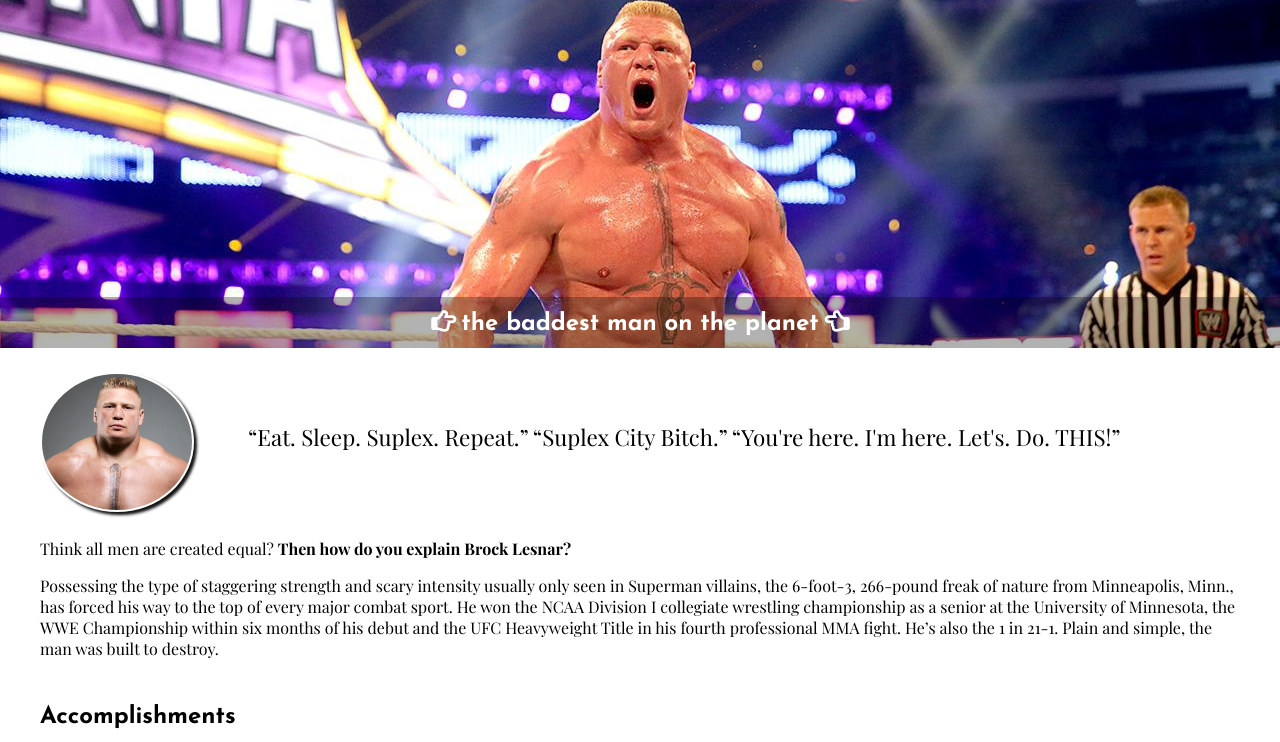
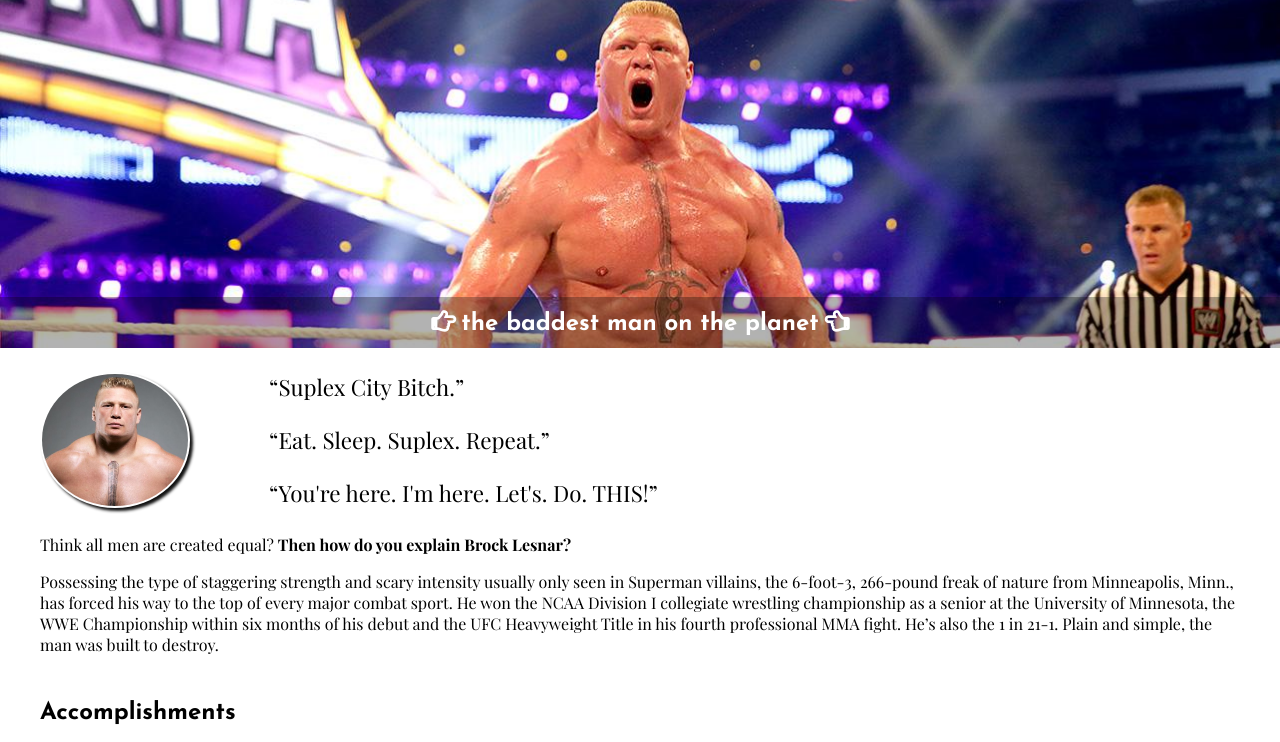
Before and after one commit to brunofbrito/brock-lesnar-profile-page, a plain HTML site: page index.html in a window 1280 px wide. Shown: the part 168-910 px from the top of the page. Drawn offline with nearby package versions, Linux system fonts and the light colour scheme.

Commit message:
Com Flexbox

```diff
--- a/index.html
+++ b/index.html
@@ -22,10 +22,16 @@
 		<h3>the baddest man on the planet</h3>
 	</div>
 	<div class="content">
-		<img src="img/brock-lesnar.jpg" class="profilepic">
-		<q>Eat. Sleep. Suplex. Repeat.</q>
-		<q>Suplex City Bitch.</q>
-		<q>You're here. I'm here. Let's. Do. THIS!</q>
+		<div class="flexbox">
+			<div class="fleximage">
+				<img src="img/brock-lesnar.jpg" class="profilepic">
+				</div>
+			<div class="flexquote">
+			<q>Suplex City Bitch.</q><br>
+			<q>Eat. Sleep. Suplex. Repeat.</q><br>
+			<q>You're here. I'm here. Let's. Do. THIS!</q>
+		</div>
+		</div>
 		<div class="description">
 			<p>Think all men are created equal? <strong>Then how do you explain Brock Lesnar?</strong></p>
 			<p>Possessing the type of staggering strength and scary intensity usually only seen in Superman villains, the 6-foot-3, 266-pound freak of nature from Minneapolis, Minn., has forced his way to the top of every major combat sport. He won the NCAA Division I collegiate wrestling championship as a senior at the University of Minnesota, the WWE Championship within six months of his debut and the UFC Heavyweight Title in his fourth professional MMA fight. He’s also the 1 in 21-1. Plain and simple, the man was built to destroy.</p>
--- a/main.css
+++ b/main.css
@@ -1,8 +1,14 @@
+*,
+*:before,
+*:after {
+    -webkit-box-sizing: border-box;
+    box-sizing: border-box;
+}
+
 body {
 	max-width: 100%;
 	margin: 0 auto;
 	font-family: 'Playfair Display', serif;
-  animation: fadein 2s;
 }
 
 h1, h2, h3 {
@@ -14,9 +20,27 @@
 	text-align: right;
 }
 
+.flexbox {
+	display:flex;
+}
+
+.fleximage {
+	display:flex;
+	flex-grow: 1;
+}
+
+.flexquote {
+	display:flex;
+	flex-grow: 20;
+	flex-direction: column;
+	justify-content: space-between;
+}
+
 .heading {
 	background-image:url("img/brock-lesnar-bground.jpg");
 	min-height: 400px;
+	background-repeat: no-repeat;
+	background-size: cover;
 }
 
 .heading h1 {
```
